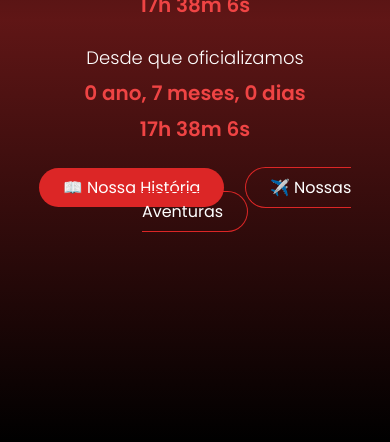
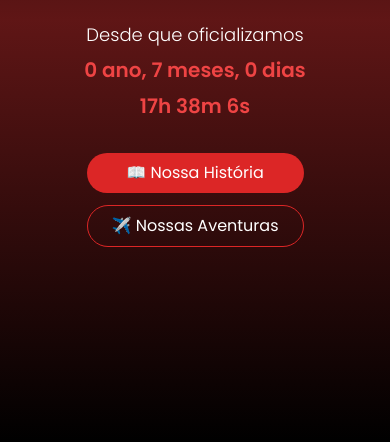
Before and after one commit to Kaleo-Stark/juh-e-leo, a plain HTML site: page index.html in a window 390 px wide. Shown: the part 402-844 px from the top of the page. Drawn offline with nearby package versions, Linux system fonts and the light colour scheme.

Commit message:
Ajustes de layout
Correção de botões do contador para não quebrar no layout mobile.
Ajuste no tamanho das imagens das nossas aventuras.
Mudança do botão de voltar ao topo.

```diff
--- a/index.html
+++ b/index.html
@@ -39,7 +39,7 @@
             opacity: 1;
         }
         .img-mini {
-            height: 90%;
+            height: 320px;
             object-fit: cover;
         }
 
@@ -64,7 +64,7 @@
 <body>
 
     <!-- Hero Section -->
-    <section class="relative h-screen flex flex-col justify-center items-center text-center bg-black">
+    <section id="contador" class="relative h-screen flex flex-col justify-center items-center text-center bg-black">
         <div class="absolute inset-0 bg-gradient-to-b from-black via-red-900 to-black opacity-75"></div>
         <h1 class="text-4xl md:text-6xl font-bold text-white relative z-10 font-playfair">❤️ Júlia e Kaleo ❤️</h1>
         <h2 class="text-4xl md:text-4xl text-white relative z-10 font-playfair">Nosso Tempo Juntos</h2>
@@ -78,9 +78,9 @@
                 <p id="timer2" class="text-3xl font-semibold text-red-500"></p>
             </div>
         </div>
-        <div class="mt-8 relative z-10">
+        <div class="flex flex-col md:flex-row mt-8 relative z-10">
             <a href="#historia" class="px-6 py-2 bg-red-600 hover:bg-red-700 transition rounded-full text-white text-2x1">📖 Nossa História</a>
-            <a href="#aventuras" class="px-6 py-2 bg-transparent border border-red-600 hover:bg-red-600 transition rounded-full text-white text-2x1 ml-4">✈️ Nossas Aventuras</a>
+            <a href="#aventuras" class="px-6 py-2 bg-transparent border border-red-600 hover:bg-red-600 transition rounded-full text-white text-2x1 md:ml-4 mt-3 md:mt-0">✈️ Nossas Aventuras</a>
         </div>
     </section>
 
@@ -461,7 +461,7 @@
     <!-- Rodapé -->
     <footer class="py-12 text-center bg-red-900 text-white">
         <p class="text-lg" style="    margin-bottom: 20px;">"Cada momento ao seu lado é o melhor da minha vida."</p>
-        <a href="#historia" class="mt-4 px-4 py-2 bg-white text-red-600 font-semibold rounded-full hover:bg-gray-200 transition">Rever Nossa História</a>
+        <a href="#contador" class="mt-4 px-4 py-2 bg-white text-red-600 font-semibold rounded-full hover:bg-gray-200 transition">Voltar ao contador 🕒</a>
     </footer>
 
     <!-- Overlay para exibição da imagem expandida -->
```
